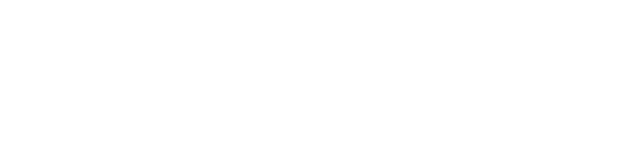
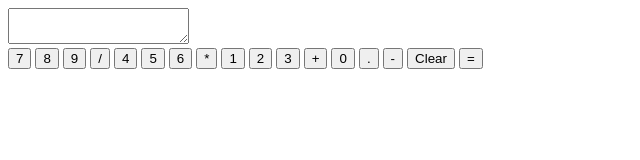
Before and after one commit to jlcruza/Calculator, a plain HTML site: page index.html in a window 1280 px wide. Shown: the whole page, without its empty margins (0-640 px from the left). Drawn offline with Linux system fonts and the light colour scheme.

Commit message:
Added the basic

```diff
--- a/calc.js
+++ b/calc.js
@@ -1,12 +1,37 @@
+const all = document.querySelectorAll('button');
+all.forEach(key=>{
+    key.classList.add('keys');
+})
+
 function add(num1, num2){
-
+    return num1 + num2;
 }
 function sub(num1, num2){
-
+    return num1 - num2;
 }
 function mult(num1, num2){
-
+    return num1 * num2;
 }
 function div(num1, num2){
+    if(num2 != 0){
+        return num1 / num2;
+    }
+    else{
+        return "Cannot Divide by Zero"
+    }
+}
 
+function operate(operator, num1, num2){
+    if(operator == "+"){
+        add(num1, num2);
+    }
+    else if(operator == "-"){
+        sub(num1, num2);
+    }
+    else if(operator == "*"){
+        mult(num1, num2);
+    }
+    else if(operator == "/"){
+        div(num1, num2);
+    }
 }
--- a/index.html
+++ b/index.html
@@ -4,6 +4,41 @@
         <title>Calculator Project</title>
     </head>
     <body>
+        <div id="Calc">
+            <div id="TextField">
+                <textarea id="textOutput"></textarea>
+            </div>
+            <div id="Keyboard">
+                <!--Row 1-->
+                <button class="numberKey">7</button>
+                <button class="numberKey">8</button>
+                <button class="numberKey">9</button>
+                <button class="">/</button>
 
+                <!--Row 2-->
+                <button class="numberKey">4</button>
+                <button class="numberKey">5</button>
+                <button class="numberKey">6</button>
+                <button class="">*</button>
+
+                <!--Row 3-->
+                <button class="numberKey">1</button>
+                <button class="numberKey">2</button>
+                <button class="numberKey">3</button>
+                <button class="">+</button>
+
+                <!--Row 4-->
+                <button class="numberKey">0</button>
+                <button class="">.</button>
+                <button class="">-</button>
+
+                <!--Row 5-->
+                <button class="">Clear</button>
+                <button class="">=</button>
+            </div>
+        </div>
     </body>
 </html>
+
+<!--Load Script when the HTML Finish-->
+<script src="./calc.js"></script>
--- a/style.css
+++ b/style.css
@@ -2,3 +2,11 @@ body{
     height: 100%;
     width: 100%;
 }
+
+.keys{
+
+}
+
+.numberKey{
+
+}
```
